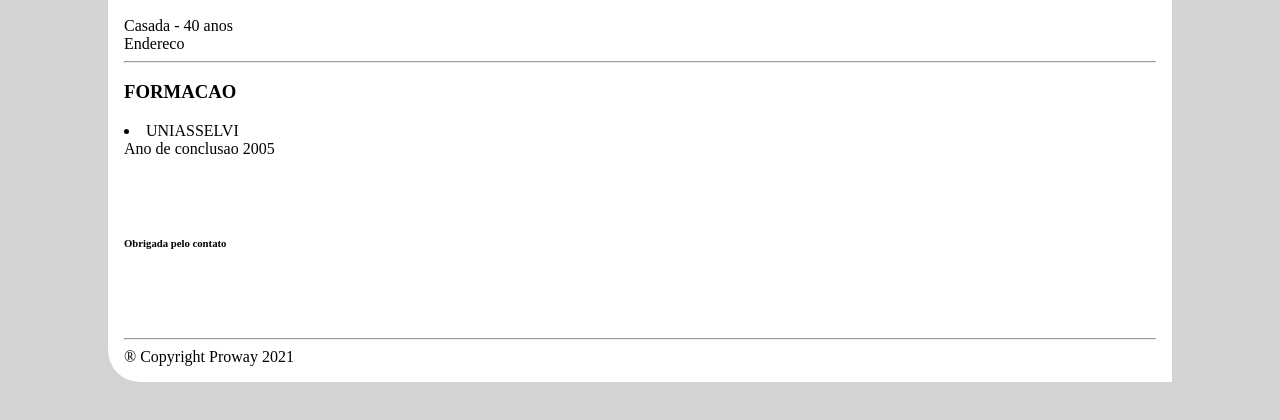
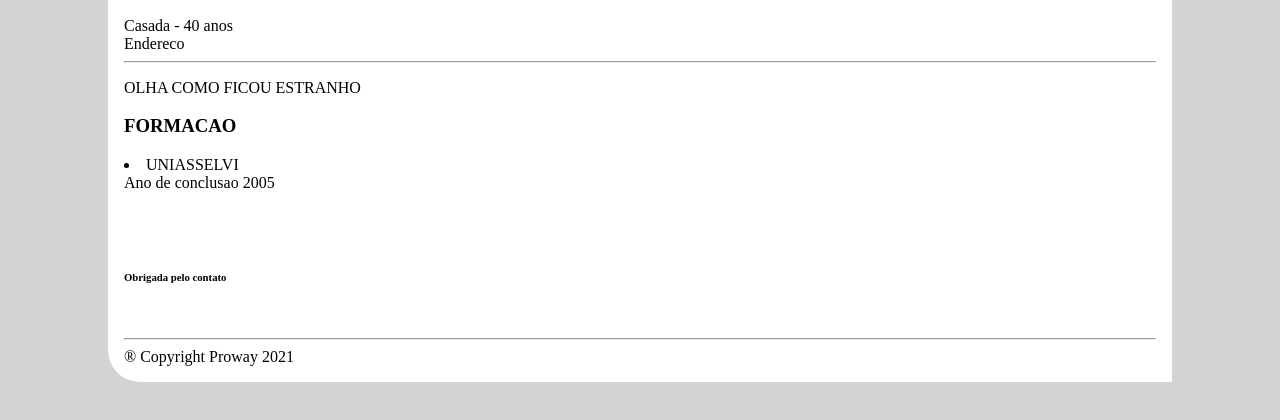
Before and after one commit to silviabeatris/silviabeatris.github.io, a plain HTML site: page cv.html in a window 1280 px wide. Shown: the part 240-660 px from the top of the page. Drawn offline with Linux system fonts and the light colour scheme.

Commit message:
MUDANÇA DE VISUAL NA AULA 04 DE CSS NA PROWAY (25/05)

```diff
--- a/cv.html
+++ b/cv.html
@@ -45,7 +45,9 @@ color: blue
         Casada - 40 anos <br>
         Endereco <br>
         <hr>
-
+<p>
+    OLHA COMO FICOU ESTRANHO
+</p>
         <h3>FORMACAO</h3>
 
             <li>UNIASSELVI</li>
```
